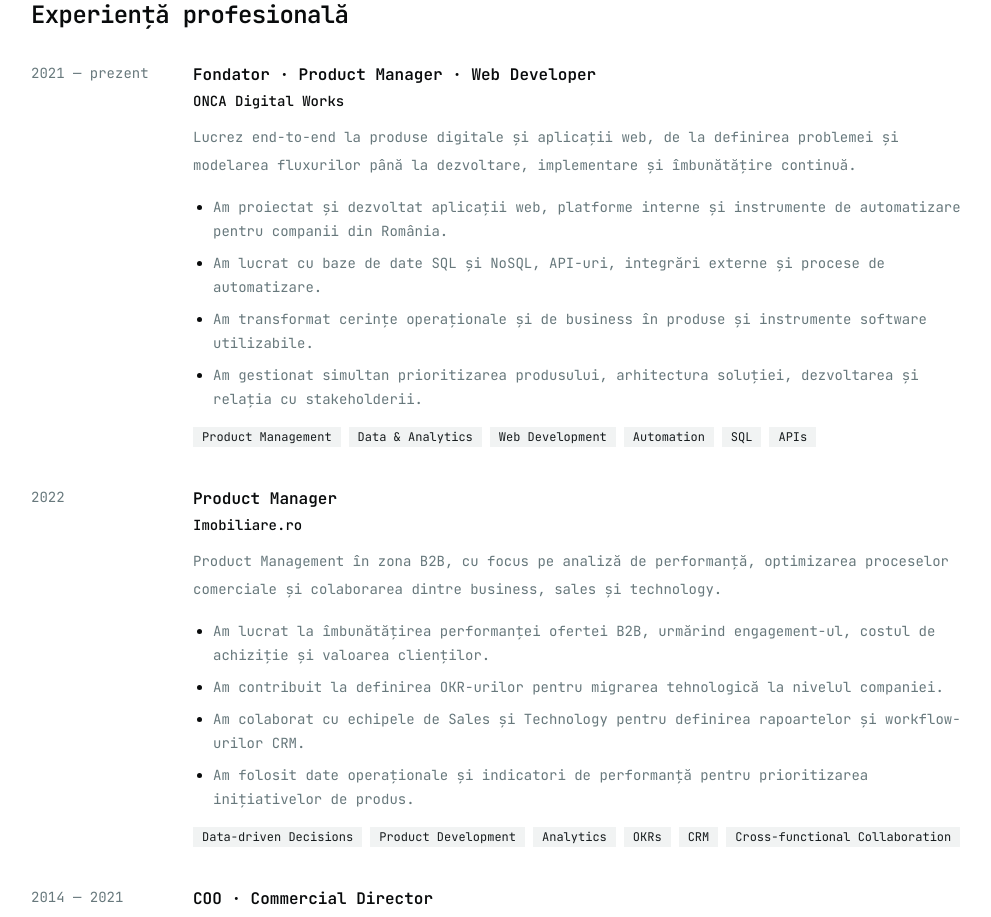
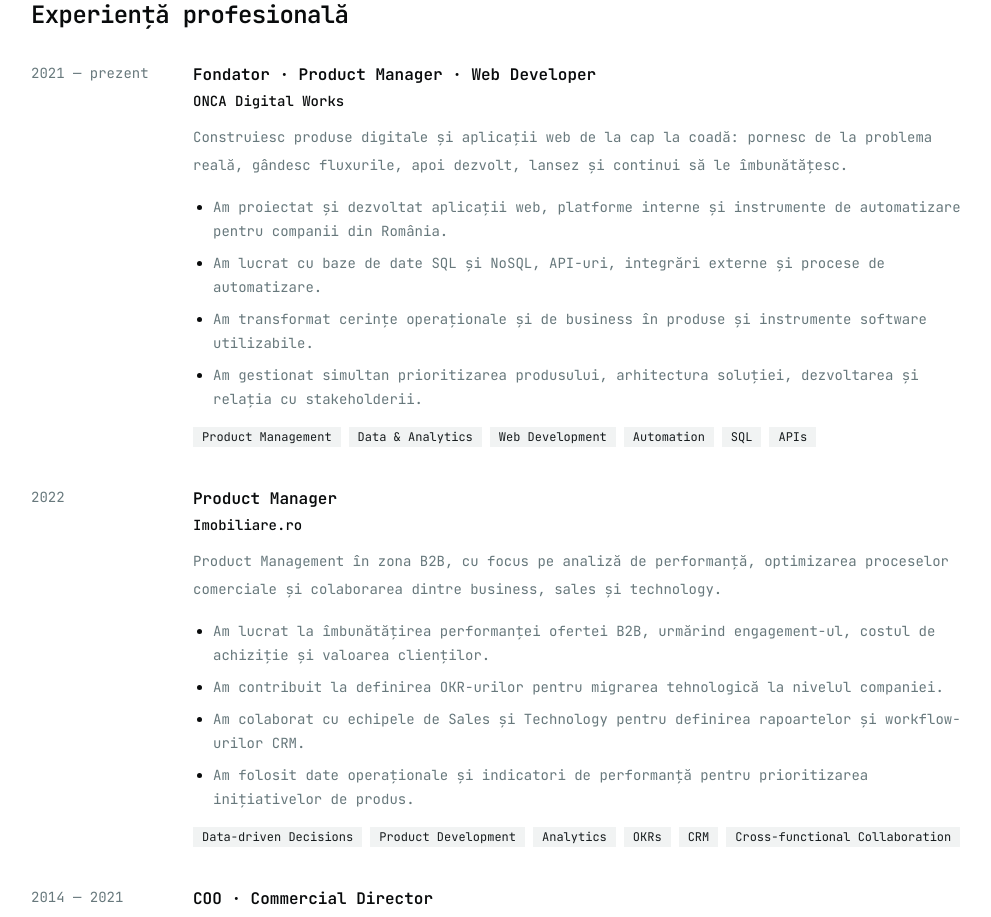
Before and after one commit to itsthevictor/risk, a Next.js app in the folder frontend/: page /cv in a window 1280 px wide. Shown: the part 1680-2597 px from the top of the page, without its empty margins (269-1260 px from the left). Built offline with nearby package versions, Linux system fonts and the light colour scheme.

Commit message:
fix: improve clarity of experience description in CV page

```diff
--- a/frontend/app/cv/page.tsx
+++ b/frontend/app/cv/page.tsx
@@ -72,7 +72,7 @@ const experience = [
     role: 'Fondator · Product Manager · Web Developer',
     company: 'ONCA Digital Works',
     description:
-      'Lucrez end-to-end la produse digitale și aplicații web, de la definirea problemei și modelarea fluxurilor până la dezvoltare, implementare și îmbunătățire continuă.',
+      'Construiesc produse digitale și aplicații web de la cap la coadă: pornesc de la problema reală, gândesc fluxurile, apoi dezvolt, lansez și continui să le îmbunătățesc.',
     highlights: [
       'Am proiectat și dezvoltat aplicații web, platforme interne și instrumente de automatizare pentru companii din România.',
       'Am lucrat cu baze de date SQL și NoSQL, API-uri, integrări externe și procese de automatizare.',
```
